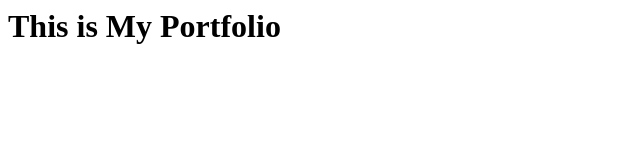
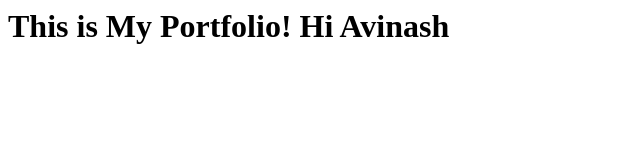
Before and after one commit to avinashthakur2015/portfolio, a plain HTML site: page index.html in a window 1280 px wide. Shown: the whole page, without its empty margins (0-640 px from the left). Drawn offline with Linux system fonts and the light colour scheme.

Commit message:
Initial commit change

```diff
--- a/index.html
+++ b/index.html
@@ -5,7 +5,7 @@
 </head>
 
 <body>
-    <h1>This is My Portfolio</h1>
+    <h1>This is My Portfolio! Hi Avinash</h1>
 </body>
 
 </html>
```
